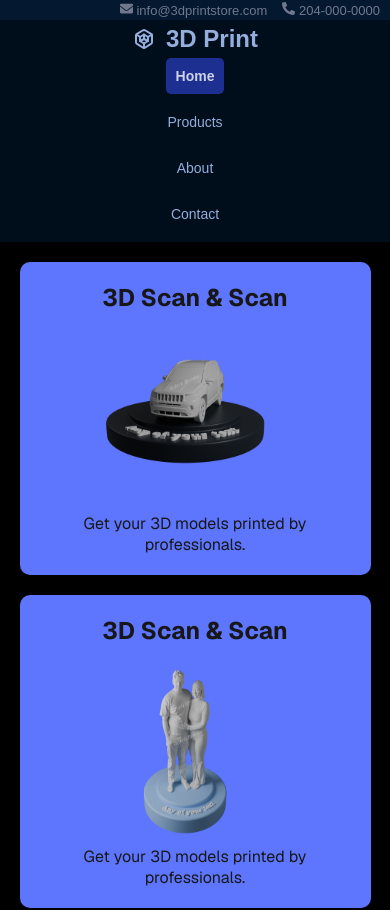
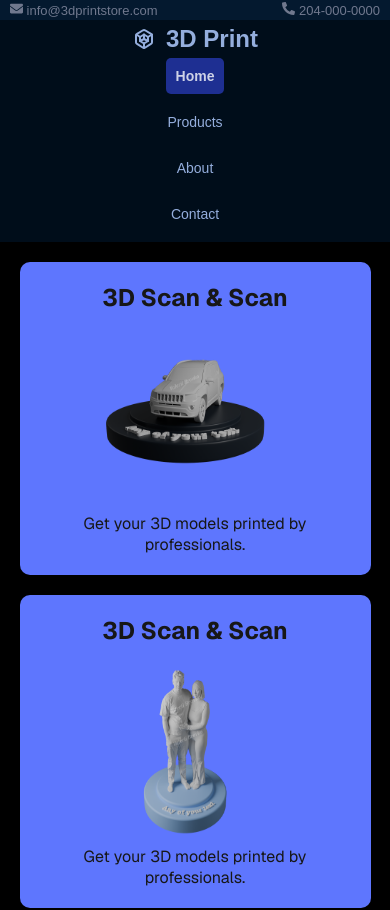
Before and after one commit to lucasliu2019/next_printstore, a Next.js app: page / in a window 390 px wide. Shown: the top 910 px of the page. Built offline with nearby package versions, Linux system fonts and the light colour scheme.

Commit message:
update navbar

```diff
--- a/src/app/components/header/header.module.css
+++ b/src/app/components/header/header.module.css
@@ -91,6 +91,10 @@
 
 /* Media query for small screens (max-width: 768px) */
 @media (max-width: 700px) {
+    .top_bar{
+        justify-content: space-between;
+    }
+
     .bot_bar {
       flex-direction: column; /* Stack the navigation vertically */
       padding: 10px;
```
